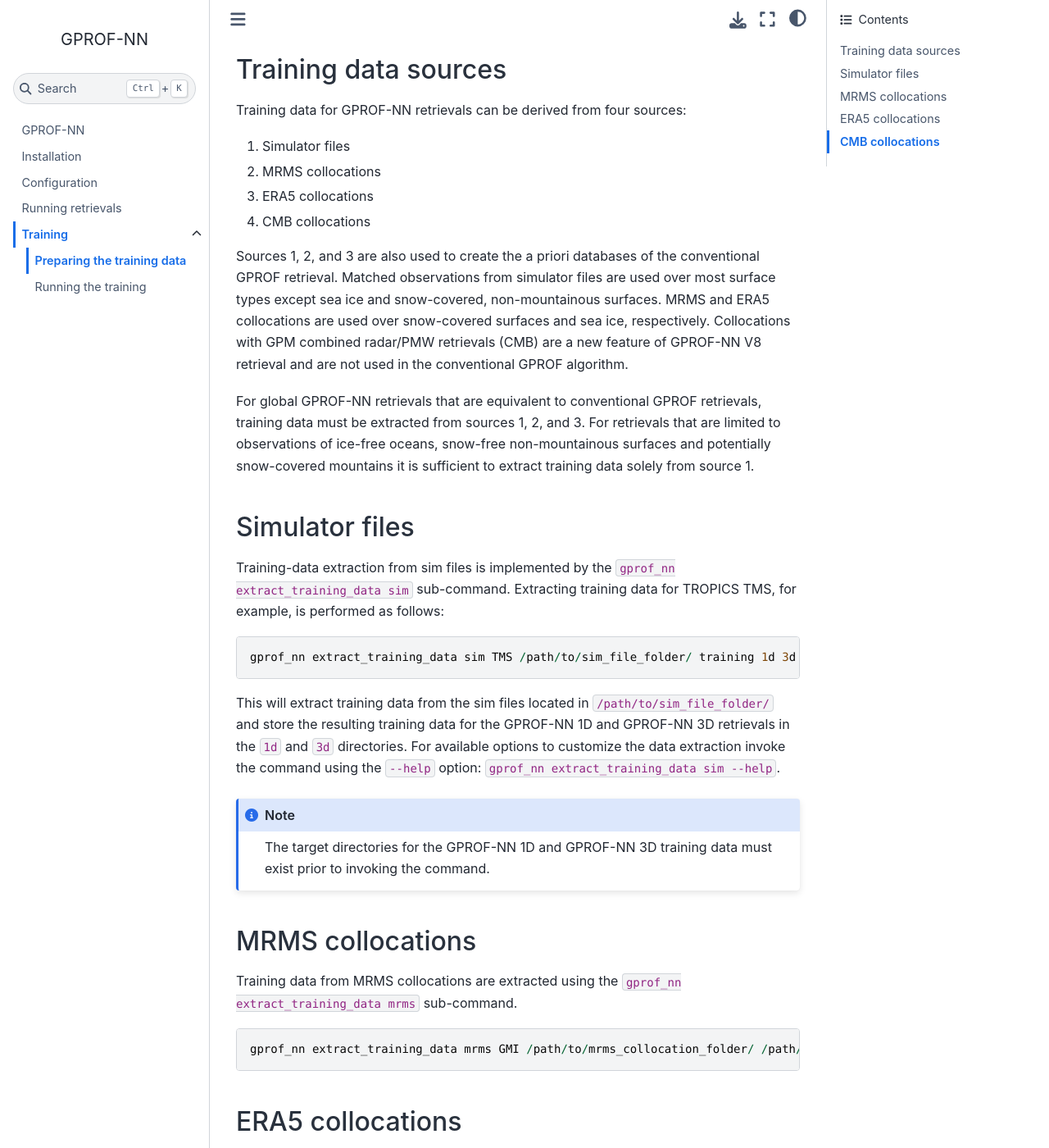
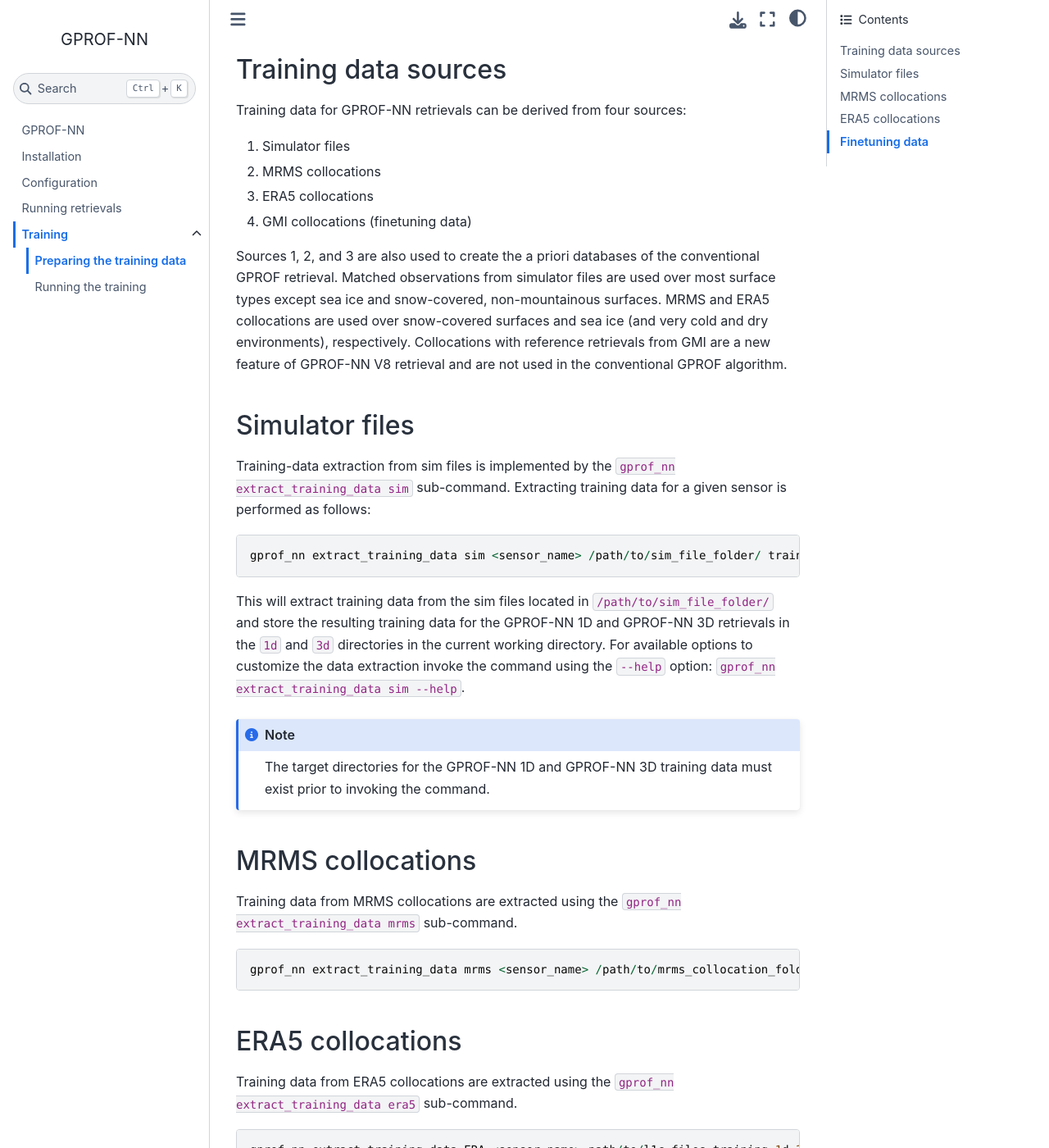
Before and after one commit to simonpf/gprof_nn, a Jupyter Book: the page built from docs/training_data.md, in a window 1280 px wide and 1400 px high, scrolled down 191 px. Shown: the whole window at 82% size. Built offline with Jupyter Book 1.0.4 settings and Sphinx 7.4.7 and the Sphinx Book theme 1.1.4, drawn with Linux system fonts in a browser that asks for light colours; some of the changed text lies outside the part shown.

Commit message:
Update documentation.

`````diff
--- a/docs/training_data.md
+++ b/docs/training_data.md
@@ -9,32 +9,28 @@ Training data for GPROF-NN retrievals can be derived from four sources:
 1. Simulator files
 2. MRMS collocations
 3. ERA5 collocations
-4. CMB collocations
+4. GMI collocations (finetuning data)
 
 Sources 1, 2, and 3 are also used to create the a priori databases of the
 conventional GPROF retrieval. Matched observations from simulator files are used
 over most surface types except sea ice and snow-covered, non-mountainous
-surfaces. MRMS and ERA5 collocations are used over snow-covered surfaces and sea ice,
-respectively. Collocations with GPM combined radar/PMW retrievals (CMB) are a new
-feature  of  GPROF-NN V8 retrieval and are not used in the conventional GPROF algorithm.
+surfaces. MRMS and ERA5 collocations are used over snow-covered surfaces and sea
+ice (and very cold and dry environments), respectively. Collocations with
+reference retrievals from GMI are a new feature of GPROF-NN V8 retrieval and are
+not used in the conventional GPROF algorithm.
 
-For global GPROF-NN retrievals that are equivalent to conventional GPROF
-retrievals, training data must be extracted from sources 1, 2, and 3. For retrievals
-that are limited to observations of ice-free oceans, snow-free non-mountainous surfaces
-and potentially snow-covered mountains it is sufficient to extract training data
-solely from source 1.
 
 ## Simulator files
 
 Training-data extraction from sim files is implemented by the ``gprof_nn extract_training_data sim`` sub-command.
-Extracting training data for TROPICS TMS, for example, is performed as follows:
+Extracting training data for a given sensor  is performed as follows:
 
 ````
-gprof_nn extract_training_data sim TMS /path/to/sim_file_folder/ training 1d 3d
+gprof_nn extract_training_data sim <sensor_name> /path/to/sim_file_folder/ training 1d 3d --simulator_model /path/to/simulator_model
 ````
 
 This will extract training data from the sim files located in ``/path/to/sim_file_folder/`` and store the resulting
-training data for the GPROF-NN 1D and GPROF-NN 3D retrievals in the ``1d`` and ``3d`` directories.
+training data for the GPROF-NN 1D and GPROF-NN 3D retrievals in the ``1d`` and ``3d`` directories  in the current working directory.
 For available options to customize the data extraction invoke the command using the ``--help`` option: ``gprof_nn extract_training_data sim --help``.
 
 ```{note}
@@ -47,19 +43,18 @@ command.
 Training data from MRMS collocations are extracted using the ``gprof_nn extract_training_data mrms`` sub-command.
 
 ````
-gprof_nn extract_training_data mrms GMI /path/to/mrms_collocation_folder/ /path/to/l1c_files training 1d 3d
+gprof_nn extract_training_data mrms <sensor_name> /path/to/mrms_collocation_folder/ /path/to/l1c_files training 1d 3d
 ````
-
 
 ## ERA5 collocations
 
 Training data from ERA5 collocations are extracted using the ``gprof_nn extract_training_data era5`` sub-command.
 
 ````
-gprof_nn extract_training_data ERA GMI path/to/l1c_files training 1d 3d
+gprof_nn extract_training_data ERA <sensor_name> path/to/l1c_files training 1d 3d
 ````
 
-## CMB collocations
+## Finetuning data
 
 Training data from CMB collocations are extracted using the ``gprof_nn extract_training_data finetuning`` sub-command.
 
--- a/src/gprof_nn/sensors/mhs.toml
+++ b/src/gprof_nn/sensors/mhs.toml
@@ -13,11 +13,11 @@ beam_width = 1.1
 
 [sensor]
 kind = "CrossTrackScanner"
-frequencies = [89.0, 150.0, 183.31, 183.1, 190.311]
+frequencies = [89.0, 157.0, 183.31, 183.1, 190.311]
 offsets = [0.0, 0.0, 1.0, 3.0, 0.0]
 polarization = ["V", "V", "H", "H", "V"]
 orographic_enhancement = [1.14927, 1.67389, 1.51995, 1.63020, 3.19961]
-sim_file_pattern = "MHS.dbsatTB.???????.?????.sim"
+sim_file_pattern = "*.sim"
 
 [sensor.gprof_channels]
 8 = [0, 0]
--- a/src/gprof_nn/sensors/ssmis.toml
+++ b/src/gprof_nn/sensors/ssmis.toml
@@ -13,10 +13,10 @@ scan_offset = 12.5e3
 
 [sensor]
 kind = "ConicalScanner"
-frequencies = [19.35, 19.35, 22.235, 37.0, 37.0, 91.0, 91.0, 150.0, 183.0, 183.0, 183.0]
-offsets = [0.0, 0.0, 0.0, 0.0, 0.0, 0.0, 0.0, 0.0, 1.0, 3.0, 6.6]
+frequencies = [19.35, 19.35, 22.235, 37.0, 37.0, 91.665, 91.665, 150.0, 183.0, 183.0, 183.0]
+offsets = [0.0, 0.0, 0.0, 0.0, 0.0, 0.0, 0.0, 1.25, 1.0, 3.0, 6.6]
 polarization = ["V", "H", "V", "V", "H", "V", "H", "H", "H", "H", "H"]
-orographic_enhancement = [1.13392, 1.69444, 1.44406, 1.68295, 2.89360]
+orographic_enhancement = [1.14814, 1.68884, 1.44993, 1.68777, 2.77401]
 earth_incidence_angle = [53.59, 53.59, 53.59, 53.54, 53.54, 53.05, 53.05, 52.90, 52.90, 52.90, 52.90]
 
 [sensor.gprof_channels]
`````
Also changed, not shown: docs/installation.md (+16 -17 lines).
